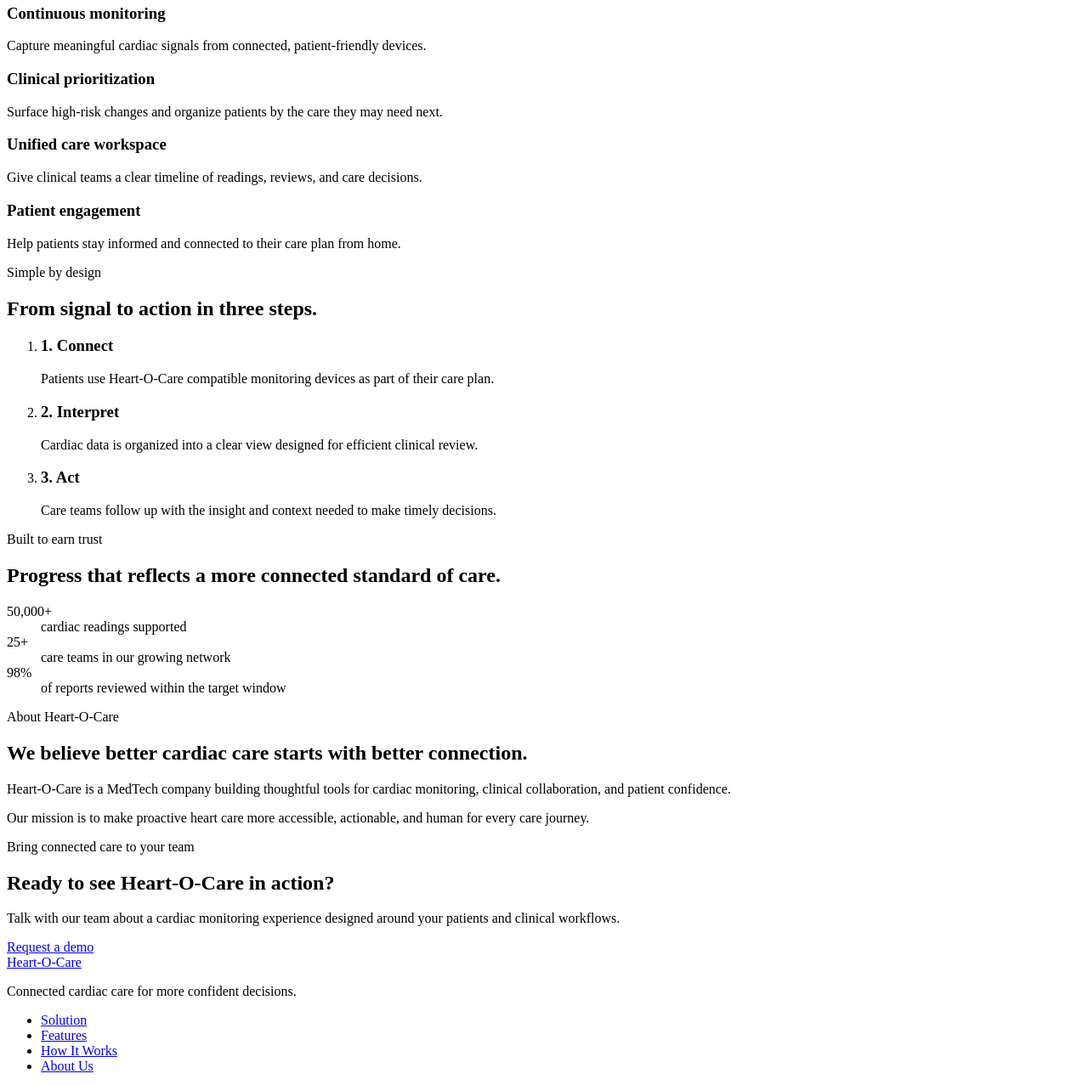
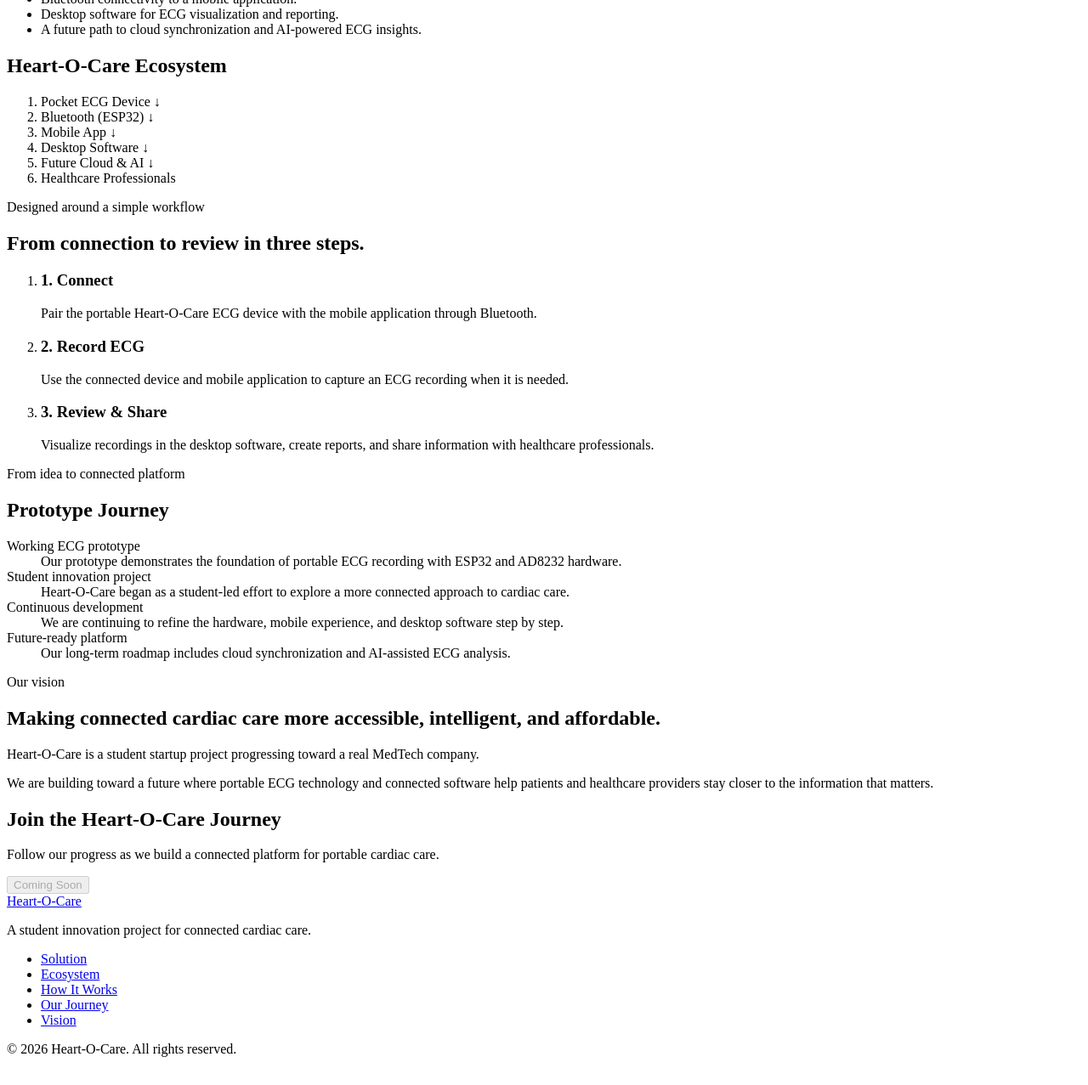
Before and after one commit to banikkoushik/H-O-C_web, a plain HTML site: page index.html in a window 1280 px wide. Shown: the part 634-1911 px from the top of the page at 85% size. Drawn offline with Linux system fonts and the light colour scheme.

Commit message:
Refine Heart-O-Care landing page messaging

```diff
--- a/index.html
+++ b/index.html
@@ -3,7 +3,7 @@
 <head>
   <meta charset="UTF-8">
   <meta name="viewport" content="width=device-width, initial-scale=1.0">
-  <meta name="description" content="Heart-O-Care is a MedTech platform for proactive, connected cardiac care.">
+  <meta name="description" content="Heart-O-Care connects portable ECG hardware, mobile technology, and intelligent software for better cardiac monitoring.">
   <title>Heart-O-Care | Connected Cardiac Care</title>
 </head>
 <body>
@@ -13,130 +13,143 @@
       <a href="#hero" aria-label="Heart-O-Care home">Heart-O-Care</a>
       <ul>
         <li><a href="#solution">Solution</a></li>
-        <li><a href="#features">Features</a></li>
+        <li><a href="#ecosystem">Ecosystem</a></li>
         <li><a href="#how-it-works">How It Works</a></li>
-        <li><a href="#about">About Us</a></li>
+        <li><a href="#prototype-journey">Our Journey</a></li>
+        <li><a href="#about">Vision</a></li>
       </ul>
-      <a href="#contact">Request a Demo</a>
+      <a href="#contact">Coming Soon</a>
     </nav>
   </header>
 
   <main>
     <!-- Hero -->
     <section id="hero" aria-labelledby="hero-title">
-      <p>Connected cardiac intelligence</p>
-      <h1 id="hero-title">Care that keeps every heartbeat in view.</h1>
-      <p>Heart-O-Care brings clinical teams, patients, and real-time cardiac insights together for more confident care beyond the hospital.</p>
-      <a href="#contact">Explore the platform</a>
-      <a href="#how-it-works">See how it works</a>
+      <p>Portable ECG. Connected care.</p>
+      <h1 id="hero-title">Connected Cardiac Care, Anywhere.</h1>
+      <p>Heart-O-Care combines portable ECG hardware, mobile technology, and intelligent software into one connected platform for better cardiac monitoring.</p>
+      <a href="#solution">Explore Heart-O-Care</a>
+      <a href="#prototype-journey">Our Journey</a>
     </section>
 
     <!-- Problem and Solution -->
     <section id="solution" aria-labelledby="solution-title">
       <header>
-        <p>The care gap</p>
-        <h2 id="solution-title">Critical cardiac changes can happen between appointments.</h2>
+        <p>Cardiac care should not be limited by location.</p>
+        <h2 id="solution-title">A better connection between cardiac monitoring and care.</h2>
       </header>
       <div>
         <article>
           <h3>The problem</h3>
-          <p>Fragmented data, delayed follow-up, and limited visibility make it difficult for care teams to identify risk early and support patients continuously.</p>
+          <p>Access to cardiac monitoring can be limited, especially when symptoms happen away from a clinic. Waiting for an ECG may delay diagnosis and follow-up.</p>
+          <p>Patients need a practical way to record cardiac activity on the go, while healthcare providers need a better connection to the information that supports care decisions.</p>
         </article>
         <article>
           <h3>Our solution</h3>
-          <p>Heart-O-Care turns reliable cardiac monitoring into a shared, actionable view so clinicians can prioritize the right patient at the right time.</p>
+          <p>Heart-O-Care is being built as a connected cardiac care platform that brings hardware and software into one workflow.</p>
+          <ul>
+            <li>A portable ECG device built around ESP32 and AD8232.</li>
+            <li>Bluetooth connectivity to a mobile application.</li>
+            <li>Desktop software for ECG visualization and reporting.</li>
+            <li>A future path to cloud synchronization and AI-powered ECG insights.</li>
+          </ul>
         </article>
       </div>
     </section>
 
-    <!-- Features -->
-    <section id="features" aria-labelledby="features-title">
-      <header>
-        <p>Built for modern cardiac teams</p>
-        <h2 id="features-title">A complete layer of intelligence for cardiac care.</h2>
-      </header>
-      <div>
-        <article>
-          <h3>Continuous monitoring</h3>
-          <p>Capture meaningful cardiac signals from connected, patient-friendly devices.</p>
-        </article>
-        <article>
-          <h3>Clinical prioritization</h3>
-          <p>Surface high-risk changes and organize patients by the care they may need next.</p>
-        </article>
-        <article>
-          <h3>Unified care workspace</h3>
-          <p>Give clinical teams a clear timeline of readings, reviews, and care decisions.</p>
-        </article>
-        <article>
-          <h3>Patient engagement</h3>
-          <p>Help patients stay informed and connected to their care plan from home.</p>
-        </article>
-      </div>
+    <!-- Ecosystem -->
+    <section id="ecosystem" aria-labelledby="ecosystem-title">
+      <h2 id="ecosystem-title">Heart-O-Care Ecosystem</h2>
+      <ol aria-label="Heart-O-Care ecosystem flow">
+        <li>
+          Pocket ECG Device
+          <span aria-hidden="true">↓</span>
+        </li>
+        <li>
+          Bluetooth (ESP32)
+          <span aria-hidden="true">↓</span>
+        </li>
+        <li>
+          Mobile App
+          <span aria-hidden="true">↓</span>
+        </li>
+        <li>
+          Desktop Software
+          <span aria-hidden="true">↓</span>
+        </li>
+        <li>
+          Future Cloud &amp; AI
+          <span aria-hidden="true">↓</span>
+        </li>
+        <li>Healthcare Professionals</li>
+      </ol>
     </section>
 
     <!-- How It Works -->
     <section id="how-it-works" aria-labelledby="how-it-works-title">
       <header>
-        <p>Simple by design</p>
-        <h2 id="how-it-works-title">From signal to action in three steps.</h2>
+        <p>Designed around a simple workflow</p>
+        <h2 id="how-it-works-title">From connection to review in three steps.</h2>
       </header>
       <ol>
         <li>
           <h3>1. Connect</h3>
-          <p>Patients use Heart-O-Care compatible monitoring devices as part of their care plan.</p>
+          <p>Pair the portable Heart-O-Care ECG device with the mobile application through Bluetooth.</p>
         </li>
         <li>
-          <h3>2. Interpret</h3>
-          <p>Cardiac data is organized into a clear view designed for efficient clinical review.</p>
+          <h3>2. Record ECG</h3>
+          <p>Use the connected device and mobile application to capture an ECG recording when it is needed.</p>
         </li>
         <li>
-          <h3>3. Act</h3>
-          <p>Care teams follow up with the insight and context needed to make timely decisions.</p>
+          <h3>3. Review &amp; Share</h3>
+          <p>Visualize recordings in the desktop software, create reports, and share information with healthcare professionals.</p>
         </li>
       </ol>
     </section>
 
-    <!-- Achievements -->
-    <section id="achievements" aria-labelledby="achievements-title">
+    <!-- Prototype Journey -->
+    <section id="prototype-journey" aria-labelledby="prototype-journey-title">
       <header>
-        <p>Built to earn trust</p>
-        <h2 id="achievements-title">Progress that reflects a more connected standard of care.</h2>
+        <p>From idea to connected platform</p>
+        <h2 id="prototype-journey-title">Prototype Journey</h2>
       </header>
       <dl>
         <div>
-          <dt>50,000+</dt>
-          <dd>cardiac readings supported</dd>
+          <dt>Working ECG prototype</dt>
+          <dd>Our prototype demonstrates the foundation of portable ECG recording with ESP32 and AD8232 hardware.</dd>
         </div>
         <div>
-          <dt>25+</dt>
-          <dd>care teams in our growing network</dd>
+          <dt>Student innovation project</dt>
+          <dd>Heart-O-Care began as a student-led effort to explore a more connected approach to cardiac care.</dd>
         </div>
         <div>
-          <dt>98%</dt>
-          <dd>of reports reviewed within the target window</dd>
+          <dt>Continuous development</dt>
+          <dd>We are continuing to refine the hardware, mobile experience, and desktop software step by step.</dd>
+        </div>
+        <div>
+          <dt>Future-ready platform</dt>
+          <dd>Our long-term roadmap includes cloud synchronization and AI-assisted ECG analysis.</dd>
         </div>
       </dl>
     </section>
 
-    <!-- About -->
+    <!-- Vision -->
     <section id="about" aria-labelledby="about-title">
       <div>
-        <p>About Heart-O-Care</p>
-        <h2 id="about-title">We believe better cardiac care starts with better connection.</h2>
+        <p>Our vision</p>
+        <h2 id="about-title">Making connected cardiac care more accessible, intelligent, and affordable.</h2>
       </div>
       <div>
-        <p>Heart-O-Care is a MedTech company building thoughtful tools for cardiac monitoring, clinical collaboration, and patient confidence.</p>
-        <p>Our mission is to make proactive heart care more accessible, actionable, and human for every care journey.</p>
+        <p>Heart-O-Care is a student startup project progressing toward a real MedTech company.</p>
+        <p>We are building toward a future where portable ECG technology and connected software help patients and healthcare providers stay closer to the information that matters.</p>
       </div>
     </section>
 
     <!-- Call to Action -->
     <section id="contact" aria-labelledby="contact-title">
-      <p>Bring connected care to your team</p>
-      <h2 id="contact-title">Ready to see Heart-O-Care in action?</h2>
-      <p>Talk with our team about a cardiac monitoring experience designed around your patients and clinical workflows.</p>
-      <a href="mailto:hello@heartocare.com">Request a demo</a>
+      <h2 id="contact-title">Join the Heart-O-Care Journey</h2>
+      <p>Follow our progress as we build a connected platform for portable cardiac care.</p>
+      <button type="button" disabled>Coming Soon</button>
     </section>
   </main>
 
@@ -144,19 +157,17 @@
   <footer>
     <div>
       <a href="#hero">Heart-O-Care</a>
-      <p>Connected cardiac care for more confident decisions.</p>
+      <p>A student innovation project for connected cardiac care.</p>
     </div>
     <nav aria-label="Footer navigation">
       <ul>
         <li><a href="#solution">Solution</a></li>
-        <li><a href="#features">Features</a></li>
+        <li><a href="#ecosystem">Ecosystem</a></li>
         <li><a href="#how-it-works">How It Works</a></li>
-        <li><a href="#about">About Us</a></li>
+        <li><a href="#prototype-journey">Our Journey</a></li>
+        <li><a href="#about">Vision</a></li>
       </ul>
     </nav>
-    <address>
-      <a href="mailto:hello@heartocare.com">hello@heartocare.com</a>
-    </address>
     <p>&copy; 2026 Heart-O-Care. All rights reserved.</p>
   </footer>
 </body>
```
